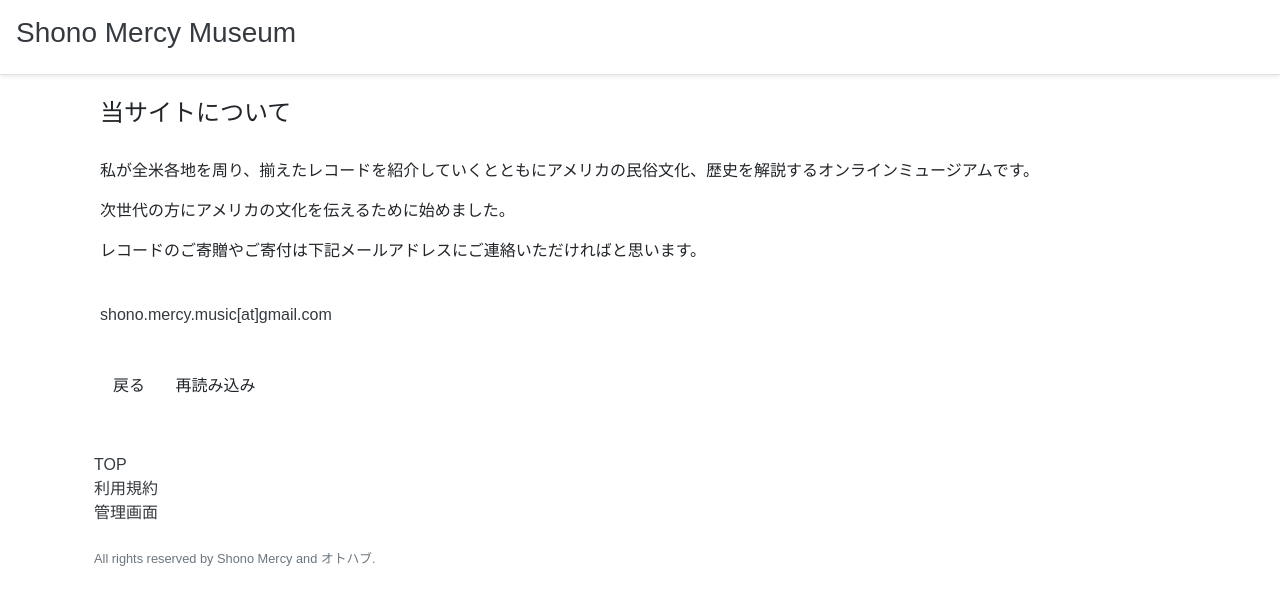
After one commit to takehiro-ichimura/museum, a Django app: page /aboutus in a window 1280 px wide. The commit adds this page. Shown: the top 605 px of the page. Run offline with Django 3.2, Linux system fonts and the light colour scheme; some libraries are stand-ins or nearby versions; some web fonts are replaced.

Commit message:
separate

```diff
--- /dev/null
+++ b/museum/templates/museum/aboutus.html
@@ -0,0 +1,11 @@
+{% extends 'museum/base.html' %}
+
+{% block content %}
+    <div>
+        <h4>当サイトについて</h4><br />
+        <p>私が全米各地を周り、揃えたレコードを紹介していくとともにアメリカの民俗文化、歴史を解説するオンラインミュージアムです。</p>
+        <p>次世代の方にアメリカの文化を伝えるために始めました。</p>
+        <p>レコードのご寄贈やご寄付は下記メールアドレスにご連絡いただければと思います。</p><br />
+        <p><a href="mailto:shono.mercy.music&#64;gmail.com" class="text-dark">shono.mercy.music[at]gmail.com</a></p>
+    </div>
+{% endblock %}
--- a/museum/templates/museum/profile.html
+++ b/museum/templates/museum/profile.html
@@ -9,10 +9,6 @@
         <p>本番アメリカ、デトロイトのブルースバーでバンドを持ち、仕切ってきた。</p>
         <p>ファーストアルバムはシカゴのWillie Dixon Blues Heven(元チェススタジオ)に置いてあり、アジア人名義としては初。</p>
         <p>デトロイトではマディーウォーターズ、スティービー・レイボン、エタ・ジェイムス、ジェームズ・コットン、バディ・ガイなどと一緒に演奏した演者とバンドを組んでおり、アルバムはNo Cover Productionの社長のMike Boulan監修のもとレコーディングしており、デトロイトで発売。</p><br />
-        <h4>Shono Mercy Museumについて</h4><br />
-        <p>私が全米各地を周り、揃えたレコードを紹介していくとともにアメリカの民俗文化、歴史を解説するオンラインミュージアムです。</p>
-        <p>次世代の方にアメリカの文化を伝えるために始めました。</p>
-        <p>レコードのご寄贈やご寄付は下記メールアドレスにご連絡いただければと思います。</p><br />
         <h4>連絡先</h4><br />
         <p><a href="mailto:shono.mercy.music&#64;gmail.com" class="text-dark">e-mail: shono.mercy.music[at]gmail.com</a></p>
         <p><a href="https://www.facebook.com/shono.obara.7">Facebook: Shono Mercy</a></p>
--- a/museum/templates/museum/top.html
+++ b/museum/templates/museum/top.html
@@ -6,6 +6,10 @@
             <div class="pl-2">
                 <div>
                     <a href="/profile" class="text-dark h5">プロフィール</a>
+                </div>
+                <br />
+                <div>
+                    <a href="/aboutus" class="text-dark h5">当サイトについて</a>
                 </div>
                 <br />
                 <div>
--- a/museum/urls.py
+++ b/museum/urls.py
@@ -16,6 +16,7 @@ urlpatterns = [
     path('thanks', views.thanks, name='thanks'),
     path('profile', views.profile, name='profile'),
     path('terms', views.terms, name='terms'),
+    path('aboutus', views.aboutus, name='aboutus'),
     path('', views.top, name='top'),
     path('posts/<int:post_id>/comment/', views.add_comment_to_post, name='add_comment_to_post'),
 ]
--- a/museum/views.py
+++ b/museum/views.py
@@ -60,6 +60,9 @@ def profile(request):
 def terms(request):
     return render(request, 'museum/terms.html')
 
+def aboutus(request):
+    return render(request, 'museum/aboutus.html')
+
 def add_comment_to_post(request, post_id):
     post = get_object_or_404(Post, pk=post_id)
     if request.method == "POST":
```
